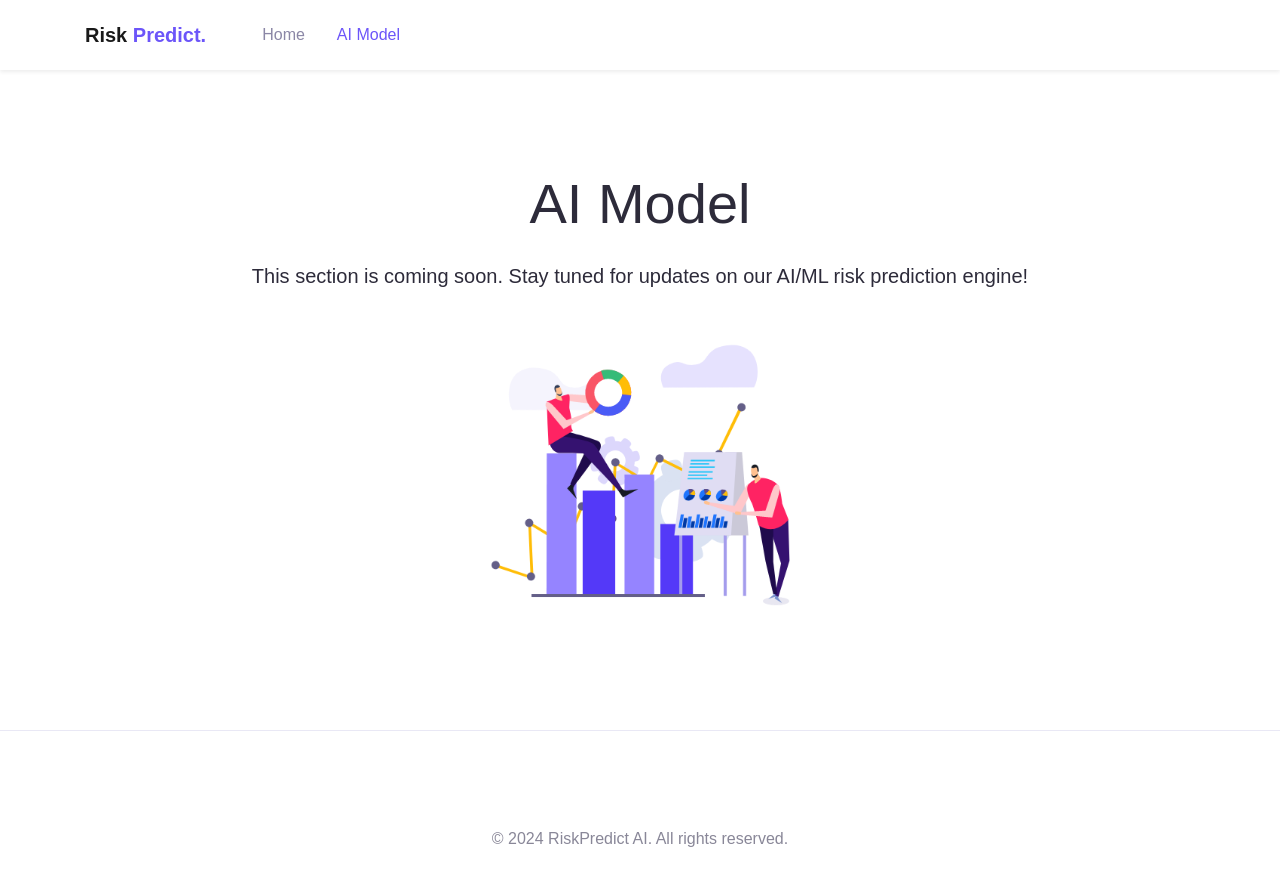
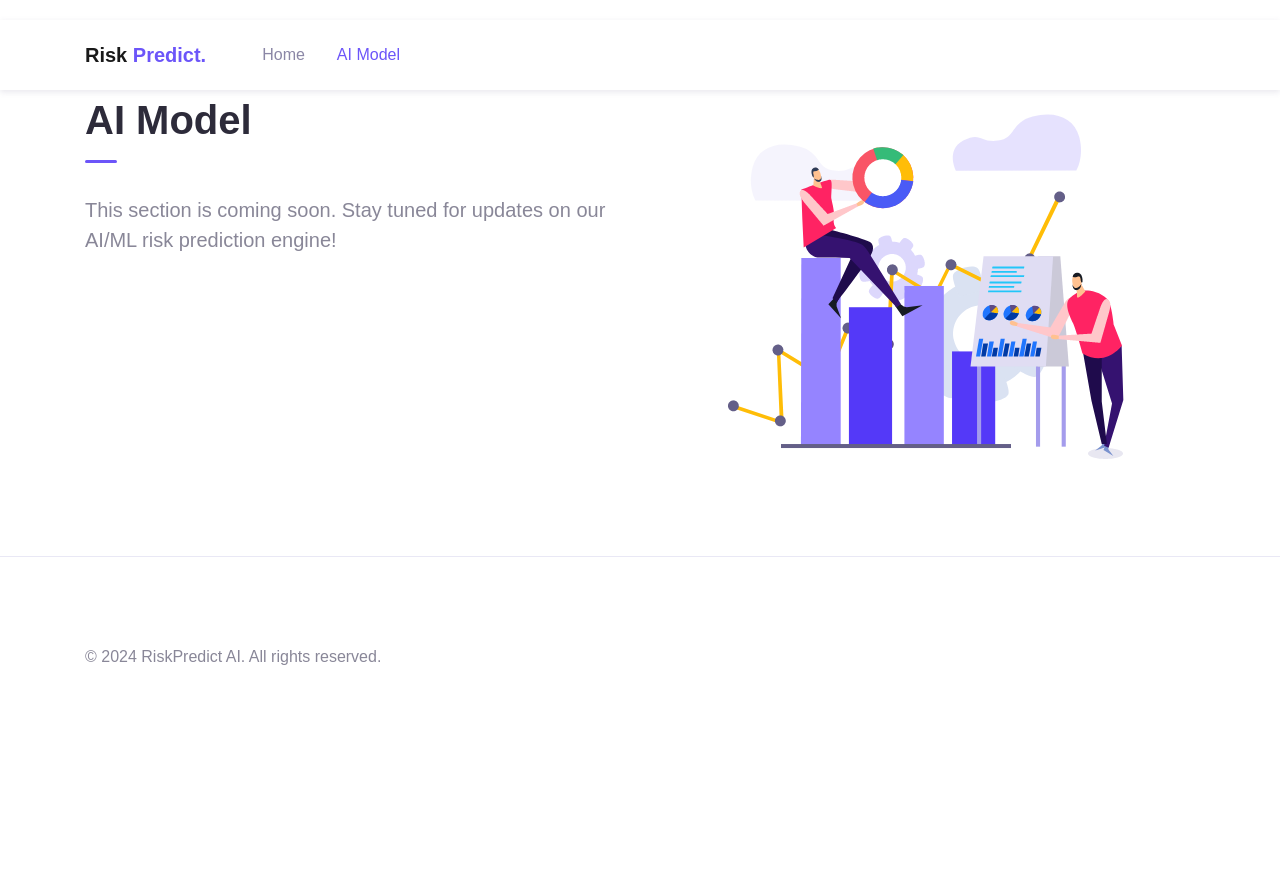
Before and after one commit to zohrehrazavi/Risk-Detection-AI-for-Project-Management, a plain HTML site: page ai-model.html in a window 1280 px wide. After the commit the page ends 800 px from the top, so only its background shows below. Drawn offline with Linux system fonts and the light colour scheme.

Commit message:
Fix AI Model page styling and layout

```diff
--- a/ai-model.html
+++ b/ai-model.html
@@ -5,12 +5,22 @@
     <meta name="viewport" content="width=device-width, initial-scale=1.0" />
     <meta http-equiv="X-UA-Compatible" content="IE=edge" />
     <title>AI Model | RiskPredict AI</title>
+
+    <link rel="stylesheet" href="assets/vendor/animate/animate.css" />
     <link rel="stylesheet" href="assets/css/bootstrap.css" />
+    <link rel="stylesheet" href="assets/css/maicons.css" />
+    <link
+      rel="stylesheet"
+      href="assets/vendor/owl-carousel/css/owl.carousel.css"
+    />
     <link rel="stylesheet" href="assets/css/theme.css" />
   </head>
   <body>
+    <!-- Back to top button -->
+    <div class="back-to-top"></div>
+
     <header>
-      <nav class="navbar navbar-expand-lg navbar-light shadow-sm">
+      <nav class="navbar navbar-expand-lg navbar-light navbar-float">
         <div class="container">
           <a href="index.html" class="navbar-brand">
             Risk
@@ -39,31 +49,52 @@
         </div>
       </nav>
     </header>
+
     <main>
-      <div
-        class="container text-center"
-        style="margin-top: 100px; margin-bottom: 100px;"
-      >
-        <h1 class="display-4 mb-4">AI Model</h1>
+      <div class="page-section">
+        <div class="container">
+          <div class="row">
+            <div class="col-lg-6 py-3 wow fadeInLeft">
+              <h1 class="title-section">AI Model</h1>
+              <div class="divider"></div>
               <p class="lead">
-          This section is coming soon. Stay tuned for updates on our AI/ML risk
-          prediction engine!
+                This section is coming soon. Stay tuned for updates on our AI/ML
+                risk prediction engine!
               </p>
+            </div>
+            <div class="col-lg-6 py-3 wow zoomIn">
+              <div class="img-place text-center">
                 <img
                   src="assets/img/bg_image_2.png"
                   alt="AI Model Coming Soon"
-          style="max-width: 300px;"
-          class="my-4"
+                  class="img-fluid"
                 />
               </div>
+            </div>
+          </div>
+        </div>
+      </div>
     </main>
+
     <footer class="page-footer">
-      <div class="container text-center py-3">
-        <p class="mb-0">&copy; 2024 RiskPredict AI. All rights reserved.</p>
+      <div class="container">
+        <div class="row">
+          <div class="col-sm-6 py-2">
+            <p id="copyright">
+              &copy; 2024 RiskPredict AI. All rights reserved.
+            </p>
+          </div>
+        </div>
       </div>
     </footer>
-    <!-- Add required JavaScript files -->
+
     <script src="assets/js/jquery-3.5.1.min.js"></script>
     <script src="assets/js/bootstrap.bundle.min.js"></script>
+    <script src="assets/vendor/wow/wow.min.js"></script>
+    <script src="assets/vendor/owl-carousel/js/owl.carousel.min.js"></script>
+    <script src="assets/vendor/waypoints/jquery.waypoints.min.js"></script>
+    <script src="assets/vendor/animateNumber/jquery.animateNumber.min.js"></script>
+    <script src="assets/js/google-maps.js"></script>
+    <script src="assets/js/theme.js"></script>
   </body>
 </html>
```
Lines whose indentation alone changed are shown as unchanged.
